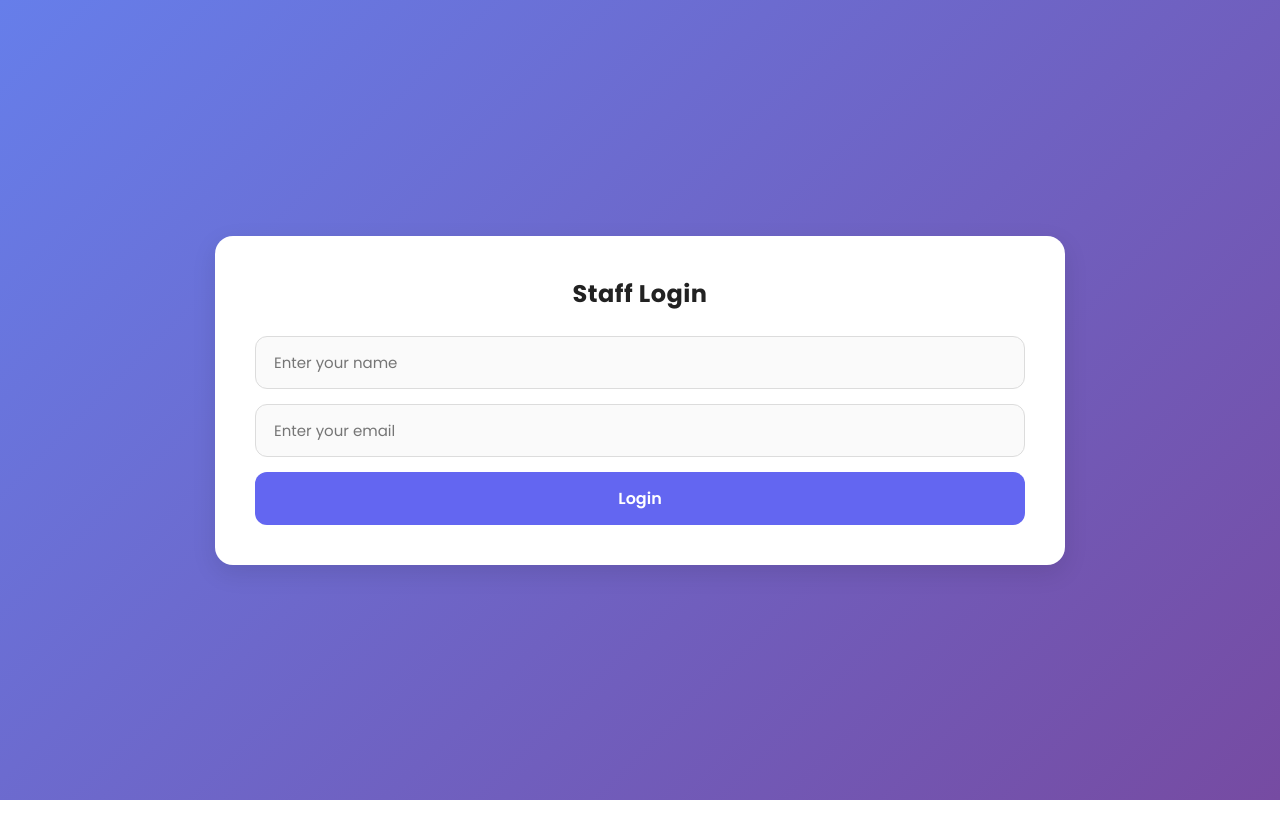
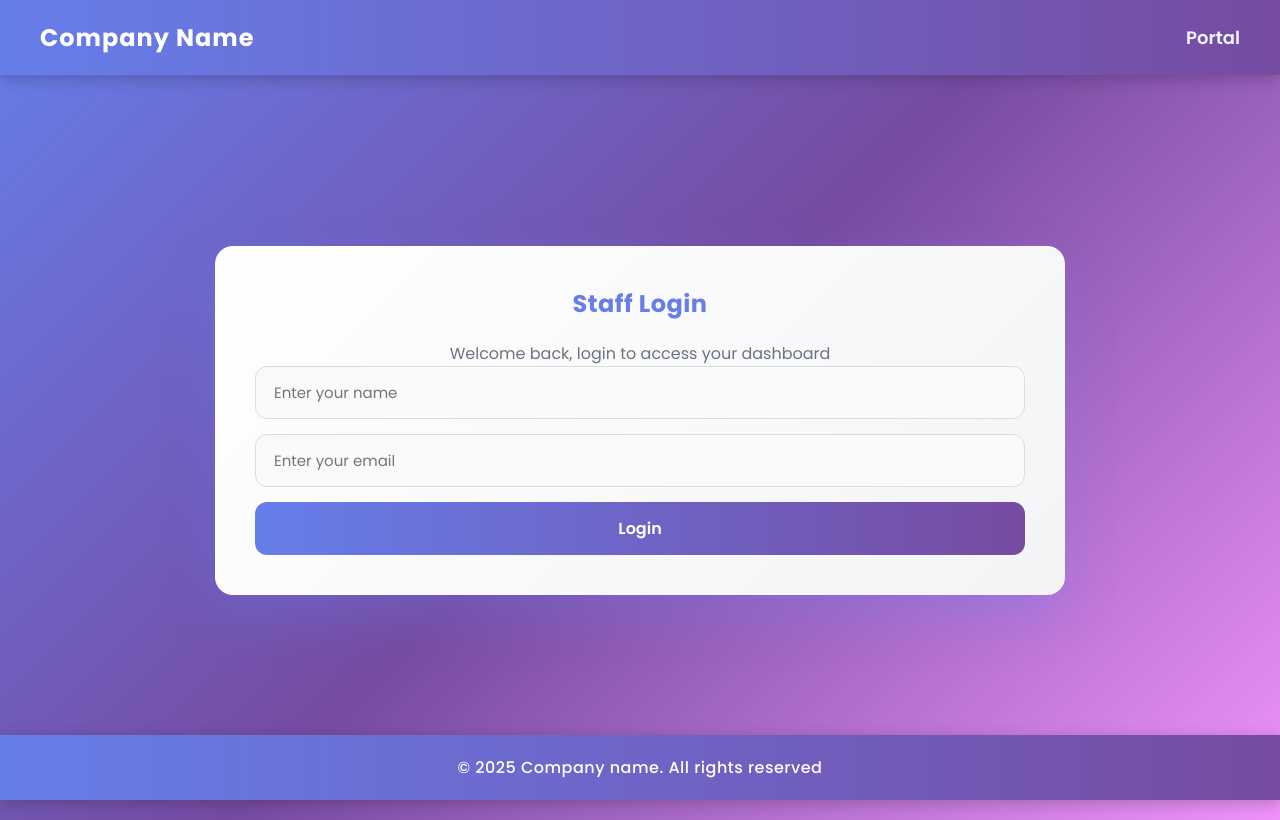
Before and after one commit to Sam-Fems/clockit, a plain HTML site: page index.html in a window 1280 px wide. Drawn offline with Linux system fonts and the light colour scheme.

Commit message:
ui changed

```diff
--- a/index.html
+++ b/index.html
@@ -16,22 +16,56 @@
         font-family: "Poppins", sans-serif;
       }
 
+      nav {
+        background: linear-gradient(90deg, #667eea 0%, #764ba2 100%);
+        padding: 20px 40px;
+        display: flex;
+        justify-content: space-between;
+        align-items: center;
+        box-shadow: 0 4px 15px rgba(0, 0, 0, 0.2);
+        position: fixed;
+        top: 0;
+        left: 0;
+        right: 0;
+        z-index: 100;
+      }
+
+      .navbar-brand {
+        font-size: 24px;
+        font-weight: 700;
+        color: #ffffff;
+        letter-spacing: 1px;
+      }
+
+      .navbar-portal {
+        font-size: 18px;
+        font-weight: 600;
+        color: #f0f4ff;
+      }
+
       body {
-        background: linear-gradient(135deg, #667eea 0%, #764ba2 100%);
+        background: linear-gradient(
+          135deg,
+          #667eea 0%,
+          #764ba2 50%,
+          #f093fb 100%
+        );
         padding: 20px;
         display: flex;
+        flex-direction: column;
         justify-content: center;
         align-items: center;
         min-height: 100vh;
+        margin-top: 20px;
       }
 
       .container {
         width: 100%;
         max-width: 850px;
-        background: #ffffff;
+        background: linear-gradient(135deg, #ffffff 0%, #f3f4f6 100%);
         padding: 40px;
         border-radius: 18px;
-        box-shadow: 0 8px 25px rgba(0, 0, 0, 0.1);
+        box-shadow: 0 20px 50px rgba(102, 126, 234, 0.3);
         animation: fadeIn 0.5s ease;
       }
 
@@ -49,9 +83,26 @@
       h2 {
         text-align: center;
         font-weight: 700;
-        color: #222;
-        margin-bottom: 25px;
+        color: #667eea;
+        margin-bottom: 20px;
         letter-spacing: 0.5px;
+        animation: slideDown 0.6s ease;
+      }
+
+      @keyframes slideDown {
+        from {
+          opacity: 0;
+          transform: translateY(-20px);
+        }
+        to {
+          opacity: 1;
+          transform: translateY(0);
+        }
+      }
+
+      #logp {
+        text-align: center;
+        color: #6b7280;
       }
 
       input {
@@ -66,10 +117,10 @@
       }
 
       input:focus {
-        border-color: #6366f1;
+        border-color: #667eea;
         background: #ffffff;
         outline: none;
-        box-shadow: 0 0 0 3px rgba(99, 102, 241, 0.15);
+        box-shadow: 0 0 0 3px rgba(102, 126, 234, 0.15);
       }
 
       button {
@@ -84,18 +135,18 @@
       }
 
       button.primary {
-        background: #6366f1;
+        background: linear-gradient(90deg, #667eea 0%, #764ba2 100%);
         color: white;
       }
 
       button.primary:hover:not(:disabled) {
-        background: #4f46e5;
         transform: translateY(-2px);
+        box-shadow: 0 10px 20px rgba(102, 126, 234, 0.3);
       }
 
       button.secondary {
-        background: #6366f1;
-        color: white;
+        background: #e5e7eb;
+        color: #374151;
       }
 
       button.secondary:hover {
@@ -103,7 +154,7 @@
       }
 
       button:disabled {
-        background: #a7a9f1;
+        background: #d1d5db;
         cursor: not-allowed;
       }
 
@@ -137,7 +188,7 @@
       }
 
       .welcome-text span {
-        color: #4f46e5;
+        color: #667eea;
         font-weight: 700;
       }
 
@@ -146,25 +197,50 @@
           width: 90%;
         }
       }
+
+      footer {
+        background: linear-gradient(90deg, #667eea 0%, #764ba2 100%);
+        padding: 20px 40px;
+        display: flex;
+        justify-content: center;
+        align-items: center;
+        box-shadow: 0 4px 15px rgba(0, 0, 0, 0.2);
+        position: fixed;
+        bottom: 0;
+        left: 0;
+        right: 0;
+        z-index: 100;
+      }
+
+      .footer {
+        font-weight: 500;
+        letter-spacing: 0.5px;
+        color: #ffffff;
+        text-align: center;
+        margin: 0;
+      }
     </style>
   </head>
 
   <body>
+    <nav>
+      <div class="navbar-brand">Company Name</div>
+      <div class="navbar-portal">Portal</div>
+    </nav>
+
     <div class="container">
-      <!-- Login Section -->
       <div id="login">
         <h2>Staff Login</h2>
+        <p id="logp">Welcome back, login to access your dashboard</p>
         <input type="text" id="username" placeholder="Enter your name" />
         <input type="email" id="email" placeholder="Enter your email" />
         <button id="loginBtn" class="primary">Login</button>
       </div>
 
-      <!-- Dashboard Section -->
       <div id="dashboard" class="hidden">
         <h2>Dashboard</h2>
         <p class="welcome-text">Welcome, <span id="userName"></span>!</p>
 
-        <!-- Profile Section -->
         <div class="profile-section">
           <div class="profile-field">
             <label>Name</label>
@@ -197,6 +273,10 @@
       </div>
     </div>
 
+    <footer>
+      <p class="footer">&copy; 2025 Company name. All rights reserved</p>
+    </footer>
+
     <script src="index.js"></script>
   </body>
 </html>
```
